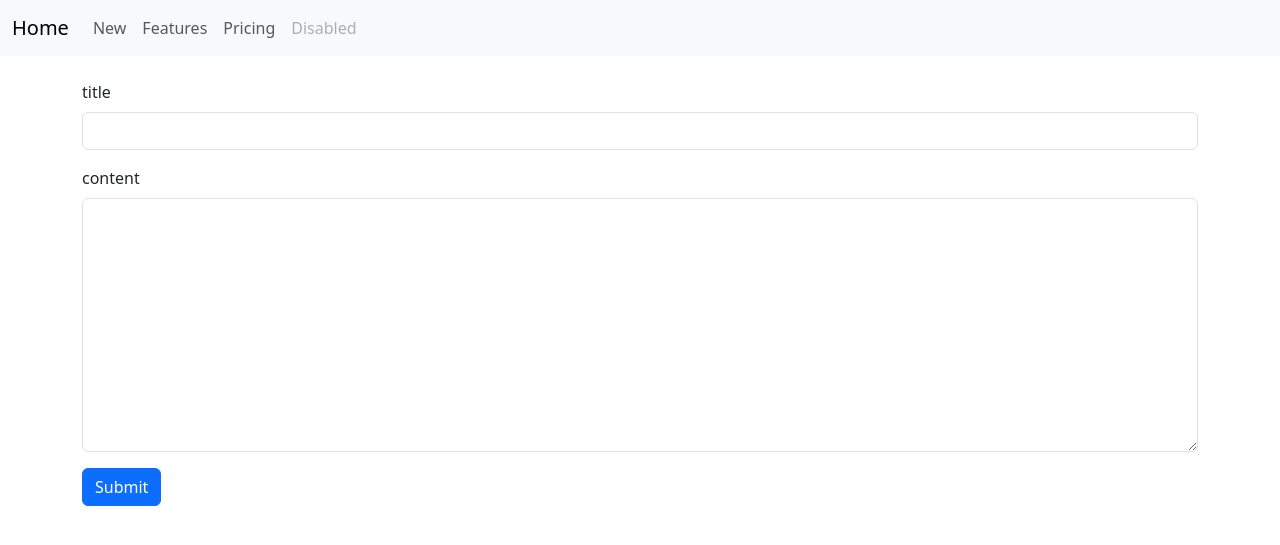
After one commit to minyou73/board, a Django app: page /articles/new/ in a window 1280 px wide. The commit adds this page. Shown: the top 545 px of the page. Run offline with Django 4.2, Linux system fonts and the light colour scheme.

Commit message:
Create기능

```diff
--- /dev/null
+++ b/articles/templates/new.html
@@ -0,0 +1,20 @@
+{% extends 'base.html' %}
+
+{% block body %}
+    <form action="{% url 'articles:create' %}" class="mt-4" method="POST">
+        {% csrf_token %}
+        <div class="mb-3">
+            <label for="title" class="form-label">title</label>
+            <input type="text" class="form-control" id="title" name="title">
+        </div>
+
+        <div class="mb-3">
+            <label for="content" class="form-label">content</label>
+            <textarea name="content" id="content" cols="30" rows="10" class="form-control"></textarea>
+        </div>
+
+        <input type="submit" class="btn btn-primary">
+
+    </form>
+
+{% endblock %}
--- a/articles/urls.py
+++ b/articles/urls.py
@@ -7,4 +7,7 @@ urlpatterns = [
 
     path('', views.index, name = 'index'),
     path('<int:id>', views.detail, name='detail'),
+    path('new/', views.new, name='new'),
+    path('create/', views.create, name='create'),
+
 ]
--- a/articles/views.py
+++ b/articles/views.py
@@ -1,5 +1,6 @@
-from django.shortcuts import render
+from django.shortcuts import render, redirect
 from .models import Article
+
 # Create your views here.
 # 전체 게시물 가져오기
 def index(request):
@@ -21,3 +22,21 @@ def detail(request, id):
     }
 
     return render(request, 'detail.html', context)
+
+
+def new(request):
+    return render(request, 'new.html')
+
+
+def create(request):
+    title = request.POST.get('title')
+    content = request.POST.get('content')
+
+    article = Article()
+    article.title = title
+    article.content = content
+    article.save()
+
+    #{% url 'articles:index' %}
+    # return redirect('articles:index')
+    return redirect('articles:detail', id=article.id)
--- a/board/settings.py
+++ b/board/settings.py
@@ -104,9 +104,11 @@ AUTH_PASSWORD_VALIDATORS = [
 # Internationalization
 # https://docs.djangoproject.com/en/4.2/topics/i18n/
 
-LANGUAGE_CODE = 'en-us'
+# LANGUAGE_CODE = 'en-us'
+LANGUAGE_CODE = 'ko-kr'
 
-TIME_ZONE = 'UTC'
+# TIME_ZONE = 'UTC'
+TIME_ZONE = 'Asia/Seoul'
 
 USE_I18N = True
 
--- a/templates/base.html
+++ b/templates/base.html
@@ -9,13 +9,13 @@
 <body>
     <nav class="navbar navbar-expand-lg bg-body-tertiary">
         <div class="container-fluid">
-          <a class="navbar-brand" href="#">Navbar</a>
+          <a class="navbar-brand" href="{% url 'articles:index' %}">Home</a>
           <button class="navbar-toggler" type="button" data-bs-toggle="collapse" data-bs-target="#navbarNavAltMarkup" aria-controls="navbarNavAltMarkup" aria-expanded="false" aria-label="Toggle navigation">
             <span class="navbar-toggler-icon"></span>
           </button>
           <div class="collapse navbar-collapse" id="navbarNavAltMarkup">
             <div class="navbar-nav">
-              <a class="nav-link active" aria-current="page" href="#">Home</a>
+              <a class="nav-link" href="{% url 'articles:new' %}">New</a>
               <a class="nav-link" href="#">Features</a>
               <a class="nav-link" href="#">Pricing</a>
               <a class="nav-link disabled" aria-disabled="true">Disabled</a>
```
